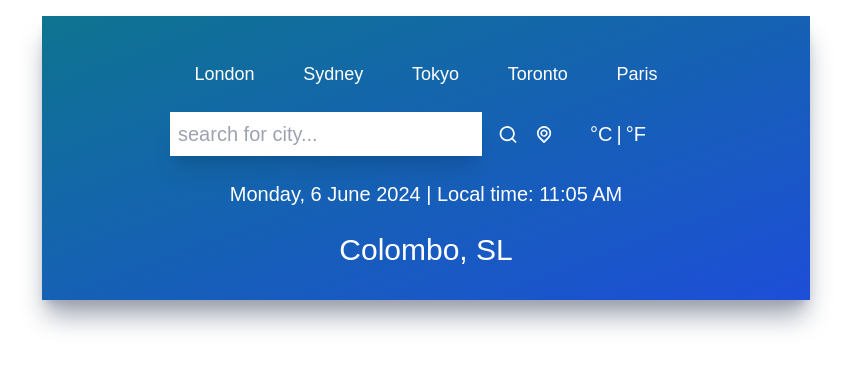
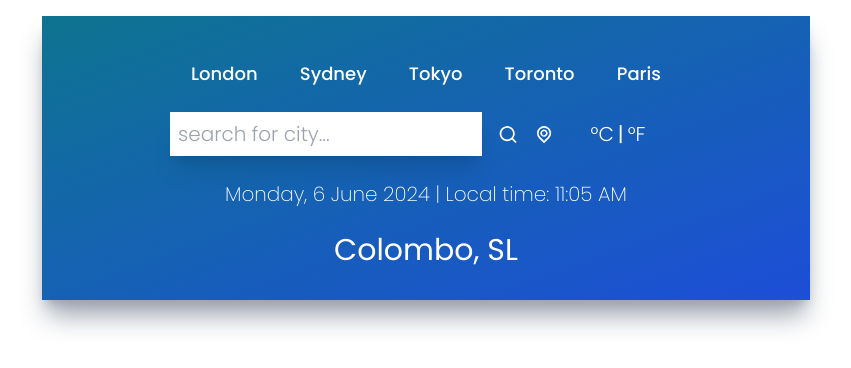
Before and after one commit to Gayaththri/weather-app, a React (Create React App) app: page / in a window 1280 px wide. Shown: the top 368 px of the page, without its empty margins (214-1065 px from the left). Built offline with nearby package versions, Linux system fonts and the light colour scheme.

Commit message:
Modied font to poppins

```diff
--- a/src/App.js
+++ b/src/App.js
@@ -6,7 +6,7 @@ import TimeAndLocation from "./components/TimeAndLocation";
 
 function App() {
   return (
-    <div className="font-poppins mx-auto max-w-screen-md mt-4 py-5 px-32 bg-gradient-to-br from-cyan-700 to-blue-700 h-fit shadow-xl shadow-gray-400">
+    <div className=" mx-auto max-w-screen-md mt-4 py-5 px-32 bg-gradient-to-br from-cyan-700 to-blue-700 h-fit shadow-xl shadow-gray-400">
       <TopButtons />
       <Inputs />
 
--- a/src/index.css
+++ b/src/index.css
@@ -1,5 +1,11 @@
+@import url('https://fonts.googleapis.com/css2?family=Poppins:ital,wght@0,100;0,200;0,300;0,400;0,500;0,600;0,700;0,800;0,900;1,100;1,200;1,300;1,400;1,500;1,600;1,700;1,800;1,900&display=swap');
+
 @tailwind base;
 @tailwind components;
 @tailwind utilities;
 
-@import url('https://fonts.googleapis.com/css2?family=Poppins:ital,wght@0,300;0,400;0,500;1,300;1,400&display=swap');
+@layer base {
+    html {
+        font-family: 'Poppins', sans-serif ;
+    }
+}
```
